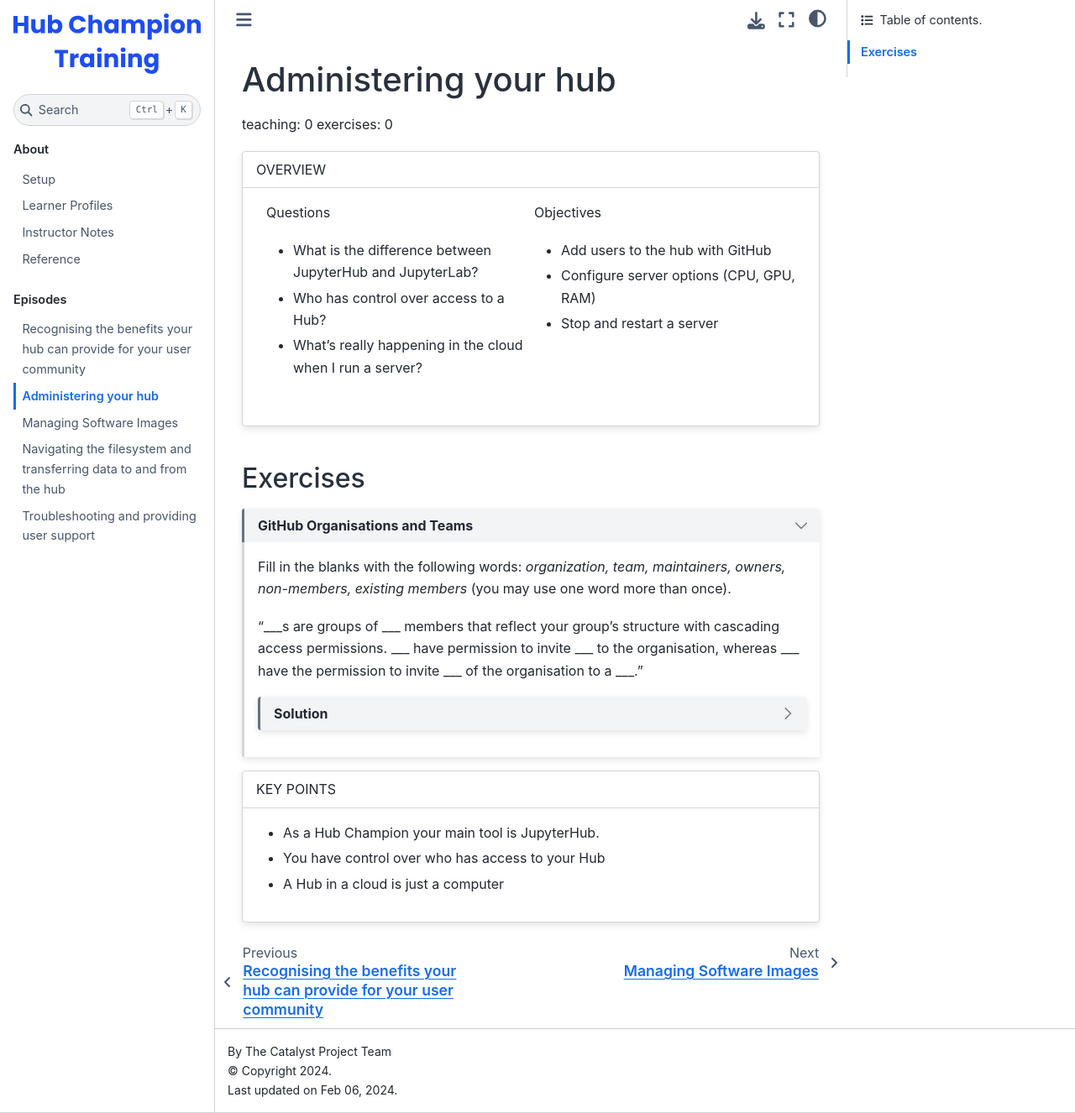
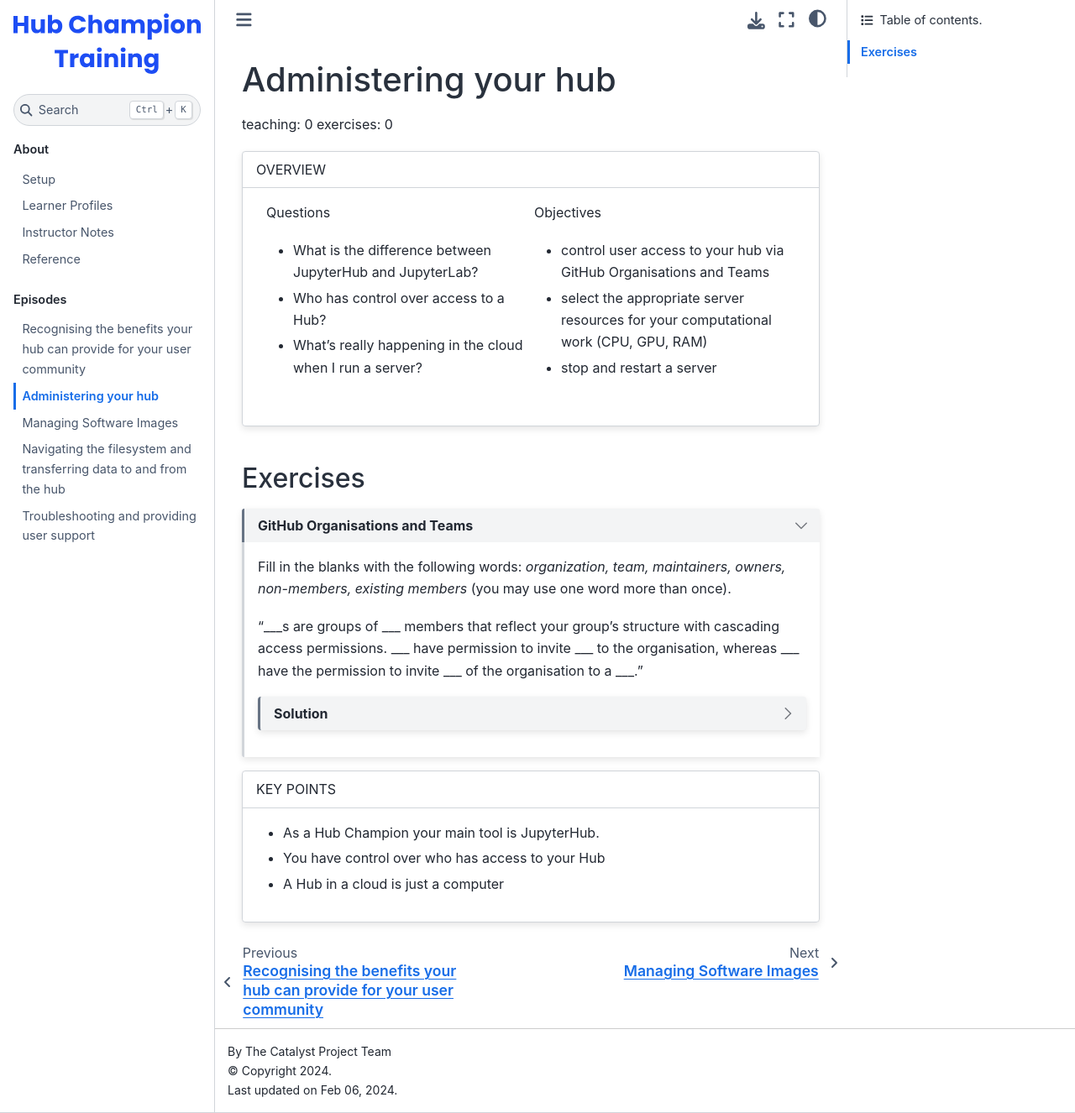
Before and after one commit to czi-catalystproject/hub-champion-training, a Jupyter Book: the page built from episodes/administer_hub.md, in a window 1280 px wide and 1326 px high. Shown: the whole window at 84% size. Built offline with Jupyter Book 1.0.4 settings and Sphinx 7.4.7 and the Sphinx Book theme 1.1.4, drawn with Linux system fonts in a browser that asks for light colours; nearby versions of some CDN libraries.

Commit message:
Refine episode objectives

```diff
--- a/episodes/administer_hub.md
+++ b/episodes/administer_hub.md
@@ -23,9 +23,9 @@ Questions
 :::{grid-item}
 Objectives
 
-- Add users to the hub with GitHub
-- Configure server options (CPU, GPU, RAM)
-- Stop and restart a server
+- control user access to your hub via GitHub Organisations and Teams
+- select the appropriate server resources for your computational work (CPU, GPU, RAM)
+- stop and restart a server
 
 :::
 
```
